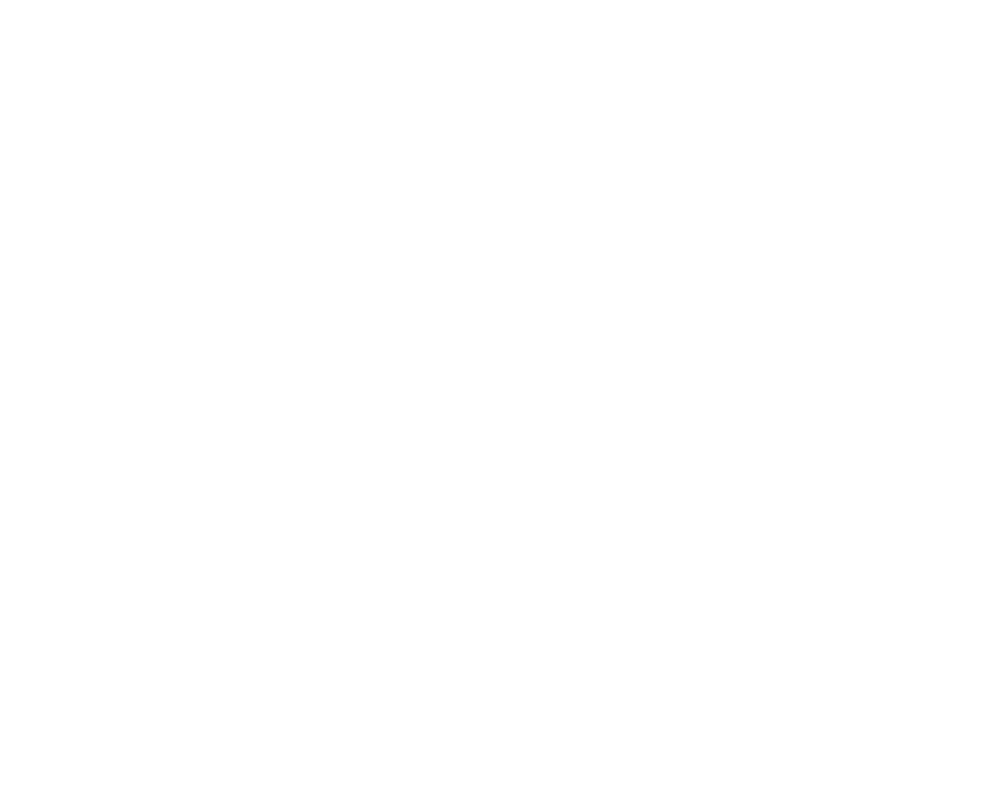
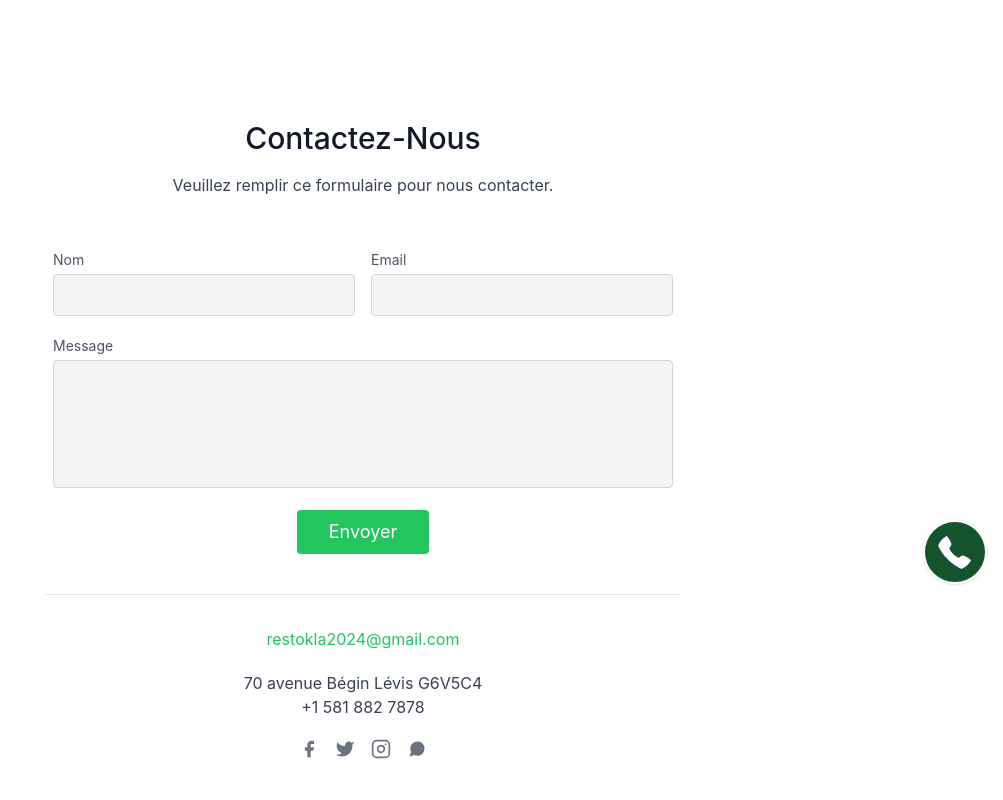
Before and after one commit to AnasBeast/Okla-Restaurant, a React (Create React App) app in the folder frontend/: page /contact in a window 1280 px wide. Before the commit this address had no page. Shown: the part 200-1000 px from the top of the page, without its empty margins (277-1280 px from the left). Before the commit the page ends 800 px from the top, so only its background shows below. Built offline with nearby package versions, Linux system fonts and the light colour scheme.

Commit message:
contact+localisation commit

```diff
--- a/frontend/src/App.js
+++ b/frontend/src/App.js
@@ -8,6 +8,8 @@ import AdminAjouterProduit from './screens/admin-ajout-produit';
 import AdminDashboard from './screens/admin-dashboard';
 import AdminModifierProduit from './screens/admin-modifier-produit';
 import Adminlogin from './screens/adminlogin';
+import Localisation from './screens/Localisation';
+import Contact from './screens/Contact';
 
 function App() {
   return (
@@ -16,7 +18,8 @@ function App() {
 
         <Route path="/" element={<Acceuil/>}/>
         <Route path="/menu" element={<Menu/>}/>
-
+        <Route path="/localisation" element={<Localisation/>}/>
+        <Route path="/contact" element={<Contact/>}/>
       </Routes>
       <Routes>
         <Route path="/login" element={<Adminlogin/>}/>
--- /dev/null
+++ b/frontend/src/screens/Contact.jsx
@@ -0,0 +1,164 @@
+import React, { useEffect, useState } from 'react'
+import Loadingscreen from './Loadingscreen';
+import Navbar from '../components/Navbar';
+import Footer from '../components/Footer';
+
+export default function Contact() {
+    const [isLoading,setIsLoading] = useState(true)
+    document.title = 'Restaurant Okla | Contact';
+    useEffect(() => {
+        // Simulate an API call
+
+        setIsLoading(false);
+
+      }, []);
+      if (isLoading) {
+        return <Loadingscreen />;
+    }
+
+  return (
+    <>
+      <Navbar/>
+      <div className='max-w-7xl mx-auto my-20'>
+          <div>
+            <section className="text-gray-700 body-font relative">
+              <div className="container px-5 py-24 mx-auto">
+                <div className="flex flex-col text-center w-full mb-12">
+                  <h1 className="sm:text-3xl text-2xl font-medium title-font mb-4 text-gray-900">
+                    Contactez-Nous
+                  </h1>
+                  <p className="lg:w-2/3 mx-auto leading-relaxed text-base">
+                    Veuillez remplir ce formulaire pour nous contacter.
+                  </p>
+                </div>
+                <div className="lg:w-1/2 md:w-2/3 mx-auto">
+                <form action="https://formsubmit.co/restokla2024@gmail.com" method="POST">
+                  <div className="flex flex-wrap -m-2">
+                    <div className="p-2 w-1/2">
+                      <div className="relative">
+                        <label for="name" className="leading-7 text-sm text-gray-600">
+                          Nom
+                        </label>
+                        <input
+                          type="text"
+                          id="name"
+                          name="name"
+                          className="w-full bg-gray-100 rounded border border-gray-300 focus:border-green-500 text-base outline-none text-gray-700 py-1 px-3 leading-8 transition-colors duration-200 ease-in-out"
+                        />
+                      </div>
+                    </div>
+                    <div className="p-2 w-1/2">
+                      <div className="relative">
+                        <label
+                          for="email"
+                          className="leading-7 text-sm text-gray-600"
+                        >
+                          Email
+                        </label>
+                        <input
+                          type="email"
+                          id="email"
+                          name="email"
+                          className="w-full bg-gray-100 rounded border border-gray-300 focus:border-green-500 text-base outline-none text-gray-700 py-1 px-3 leading-8 transition-colors duration-200 ease-in-out"
+                        />
+                      </div>
+                    </div>
+                    <div className="p-2 w-full">
+                      <div className="relative">
+                        <label
+                          for="message"
+                          className="leading-7 text-sm text-gray-600"
+                        >
+                          Message
+                        </label>
+                        <textarea
+                          id="message"
+                          name="message"
+                          className="w-full bg-gray-100 rounded border border-gray-300 focus:border-green-500 h-32 text-base outline-none text-gray-700 py-1 px-3 resize-none leading-6 transition-colors duration-200 ease-in-out"
+                        ></textarea>
+                      </div>
+                    </div>
+                    <div className="p-2 w-full">
+                      <button className="flex mx-auto text-white bg-green-500 border-0 py-2 px-8 focus:outline-none hover:bg-green-600 rounded text-lg">
+                        Envoyer
+                      </button>
+                    </div>
+                    <div className="p-2 w-full pt-8 mt-8 border-t border-gray-200 text-center">
+                      <a className="text-green-500" href='mailto:restokla2024@gmail.com'>restokla2024@gmail.com</a>
+                      <p className="leading-normal my-5">
+                        70 avenue Bégin Lévis G6V5C4
+                        <br />
+                        <a href="tel:+15818827878">+1 581 882 7878</a>
+                      </p>
+                      <span className="inline-flex">
+                        <a className="text-gray-500">
+                          <svg
+                            fill="currentColor"
+                            stroke-linecap="round"
+                            stroke-linejoin="round"
+                            stroke-width="2"
+                            className="w-5 h-5"
+                            viewBox="0 0 24 24"
+                          >
+                            <path d="M18 2h-3a5 5 0 00-5 5v3H7v4h3v8h4v-8h3l1-4h-4V7a1 1 0 011-1h3z"></path>
+                          </svg>
+                        </a>
+                        <a className="ml-4 text-gray-500">
+                          <svg
+                            fill="currentColor"
+                            stroke-linecap="round"
+                            stroke-linejoin="round"
+                            stroke-width="2"
+                            className="w-5 h-5"
+                            viewBox="0 0 24 24"
+                          >
+                            <path d="M23 3a10.9 10.9 0 01-3.14 1.53 4.48 4.48 0 00-7.86 3v1A10.66 10.66 0 013 4s-4 9 5 13a11.64 11.64 0 01-7 2c9 5 20 0 20-11.5a4.5 4.5 0 00-.08-.83A7.72 7.72 0 0023 3z"></path>
+                          </svg>
+                        </a>
+                        <a className="ml-4 text-gray-500">
+                          <svg
+                            fill="none"
+                            stroke="currentColor"
+                            stroke-linecap="round"
+                            stroke-linejoin="round"
+                            stroke-width="2"
+                            className="w-5 h-5"
+                            viewBox="0 0 24 24"
+                          >
+                            <rect
+                              width="20"
+                              height="20"
+                              x="2"
+                              y="2"
+                              rx="5"
+                              ry="5"
+                            ></rect>
+                            <path d="M16 11.37A4 4 0 1112.63 8 4 4 0 0116 11.37zm1.5-4.87h.01"></path>
+                          </svg>
+                        </a>
+                        <a className="ml-4 text-gray-500">
+                          <svg
+                            fill="currentColor"
+                            stroke-linecap="round"
+                            stroke-linejoin="round"
+                            stroke-width="2"
+                            className="w-5 h-5"
+                            viewBox="0 0 24 24"
+                          >
+                            <path d="M21 11.5a8.38 8.38 0 01-.9 3.8 8.5 8.5 0 01-7.6 4.7 8.38 8.38 0 01-3.8-.9L3 21l1.9-5.7a8.38 8.38 0 01-.9-3.8 8.5 8.5 0 014.7-7.6 8.38 8.38 0 013.8-.9h.5a8.48 8.48 0 018 8v.5z"></path>
+                          </svg>
+                        </a>
+                      </span>
+                    </div>
+                  </div>
+                  </form>
+                </div>
+              </div>
+            </section>
+          </div>
+      </div>
+      <Footer/>
+    </>
+
+  )
+}
--- /dev/null
+++ b/frontend/src/screens/Localisation.jsx
@@ -0,0 +1,32 @@
+import React, { useEffect, useState } from 'react'
+import Loadingscreen from './Loadingscreen';
+import Navbar from '../components/Navbar';
+import Footer from '../components/Footer';
+
+export default function Localisation() {
+    const [isLoading,setIsLoading] = useState(true)
+    document.title = 'Restaurant Okla | Localisation';
+    useEffect(() => {
+        // Simulate an API call
+
+        setIsLoading(false);
+
+      }, []);
+      if (isLoading) {
+        return <Loadingscreen />;
+    }
+
+  return (
+    <>
+      <Navbar/>
+      <div className='max-w-7xl mx-auto my-20'>
+          <h1>
+            Localisation
+          </h1>
+          <iframe src="https://www.google.com/maps/embed?pb=!1m18!1m12!1m3!1d2730.787602556296!2d-71.18331668759187!3d46.808489642628196!2m3!1f0!2f0!3f0!3m2!1i1024!2i768!4f13.1!3m3!1m2!1s0x4cb895bc3065b769%3A0xe318d05e8b004093!2s70%20Av.%20B%C3%A9gin%2C%20L%C3%A9vis%2C%20QC%20G6V%204C5%2C%20Canada!5e0!3m2!1sen!2stn!4v1719059603528!5m2!1sen!2stn" width="100%" height="700" allowfullscreen="" loading="lazy" referrerpolicy="no-referrer-when-downgrade"></iframe>
+      </div>
+      <Footer/>
+    </>
+
+  )
+}
```
